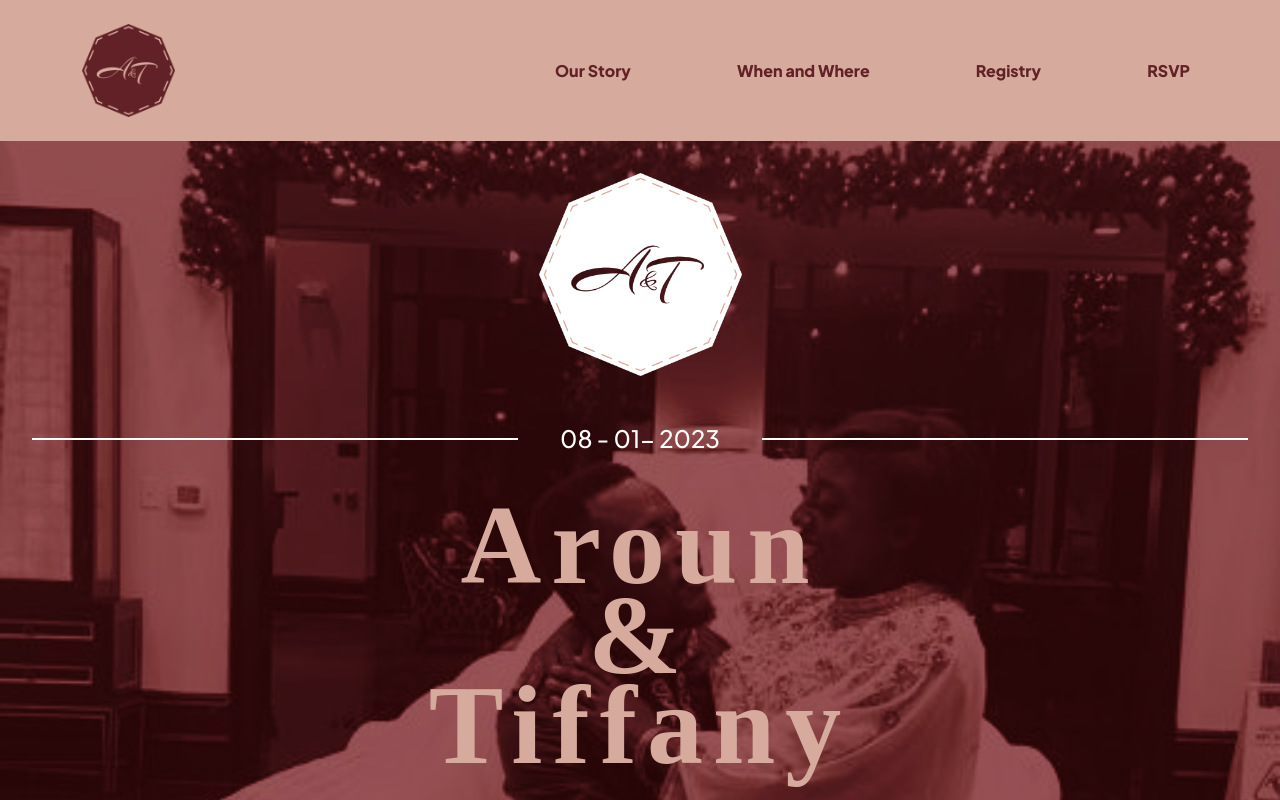
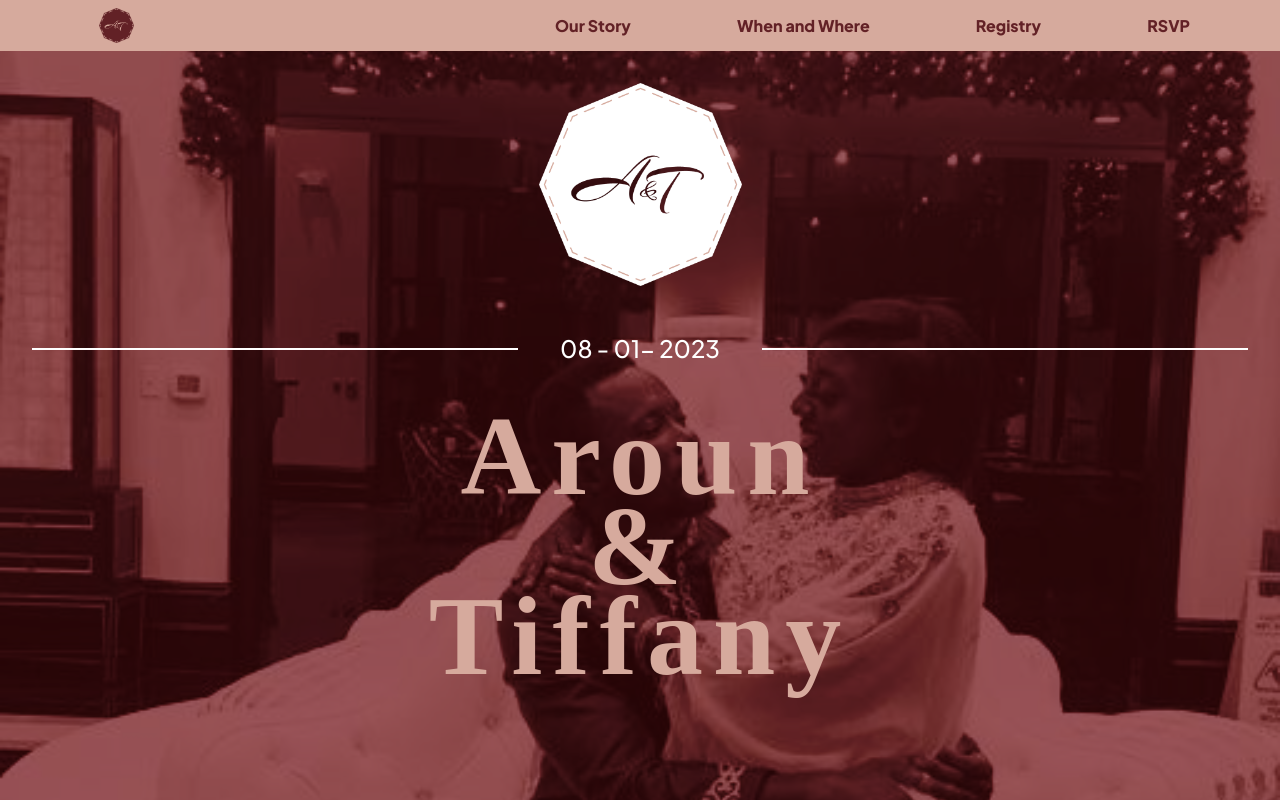
Before and after one commit to Errytagedesign/aroun-tiffany, a React (Create React App) app: page / in a window 1280 px wide. Shown: the top 800 px of the page. Built offline with nearby package versions, Linux system fonts and the light colour scheme; a web font is replaced by a local one.

Commit message:
navbar bug fixed

```diff
--- a/src/components/navbar/Navbar.js
+++ b/src/components/navbar/Navbar.js
@@ -22,9 +22,9 @@ function Navbar() {
     <main className="navbar">
       <nav className="container content">
         <section className="d-flex col-8 col-lg-3 align-items-start">
-          <Link to="/" className="col-3 col-md-4">
+          <Link to="/" className="col-3 ">
             <img
-              className="col-12"
+              className="col-6"
               src={BrandLogo}
               alt="Aroun and Tiffany logo"
             />
--- a/src/components/navbar/Navbar.scss
+++ b/src/components/navbar/Navbar.scss
@@ -37,7 +37,7 @@
     text-align: center;
     align-items: center;
     justify-content: space-between;
-    margin: 1em auto;
+    margin: 0 auto;
     position: relative;
 
     /* h2 {
--- a/src/pages/Home/OurStory.scss
+++ b/src/pages/Home/OurStory.scss
@@ -1,6 +1,7 @@
 .our-story {
+  height: 100%;
   .hero {
-    height: 100vh;
+    // height: 100vh;
     // overflow: hidden;
 
     // margin: 0 auto;
```
